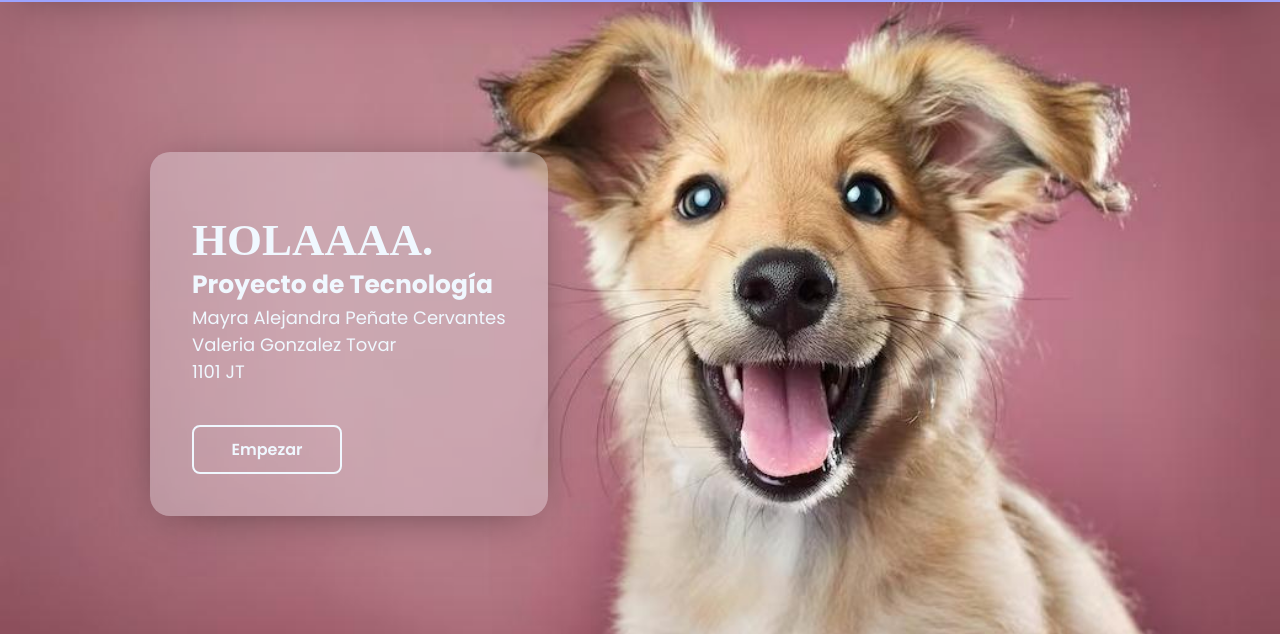
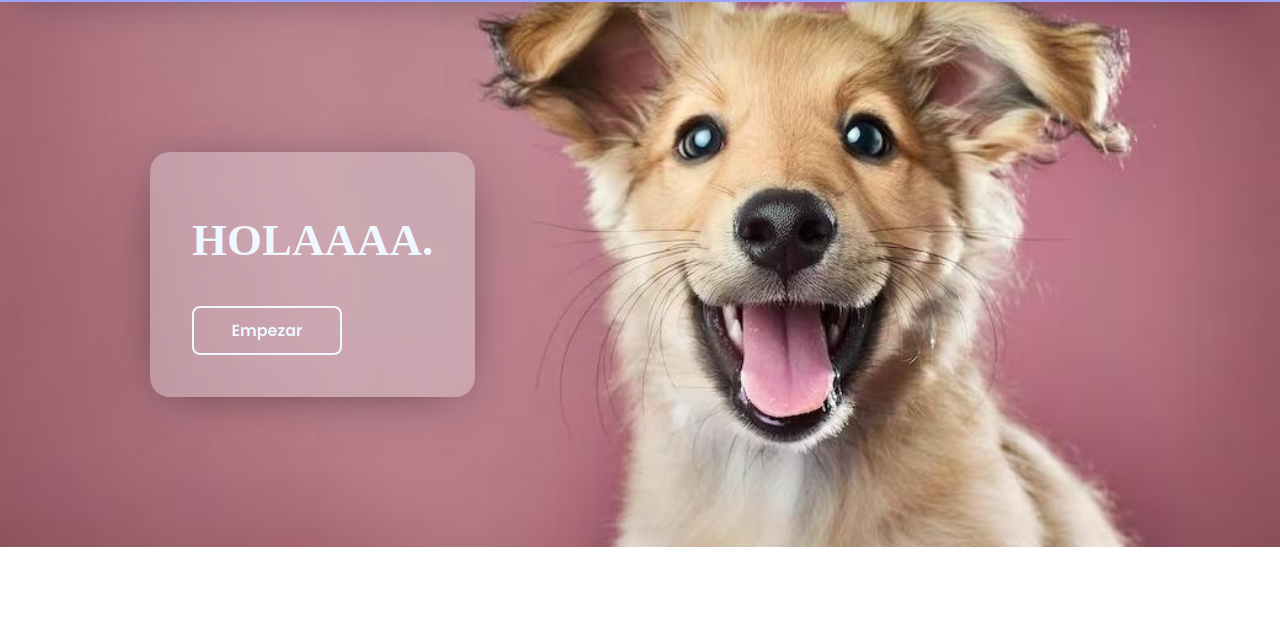
Before and after one commit to OSCARPENATE/pawfect-frontend, a website: page index.html in a window 1280 px wide. Shown: the part 98-732 px from the top of the page. Drawn offline with Linux system fonts and the light colour scheme.

Commit message:
Actualización de contenido para despliegue en Firebase

```diff
--- a/index.html
+++ b/index.html
@@ -71,10 +71,7 @@
                 <div class="Cover">
                     <div class="Texto_cover">
                         <h2>HOLAAAA.</h2>
-                        <h1>Proyecto de Tecnología</h1>
-                        <p>Mayra Alejandra Peñate Cervantes</p>
-                        <p>Valeria Gonzalez Tovar</p>
-                        <p>1101 JT</p>
+
                         <a href="#Inicio_index" class="Boton_texto-cover">Empezar</a>
                     </div>
                     <img src="Imagens/doggie.jpg" alt="Portada">
```
